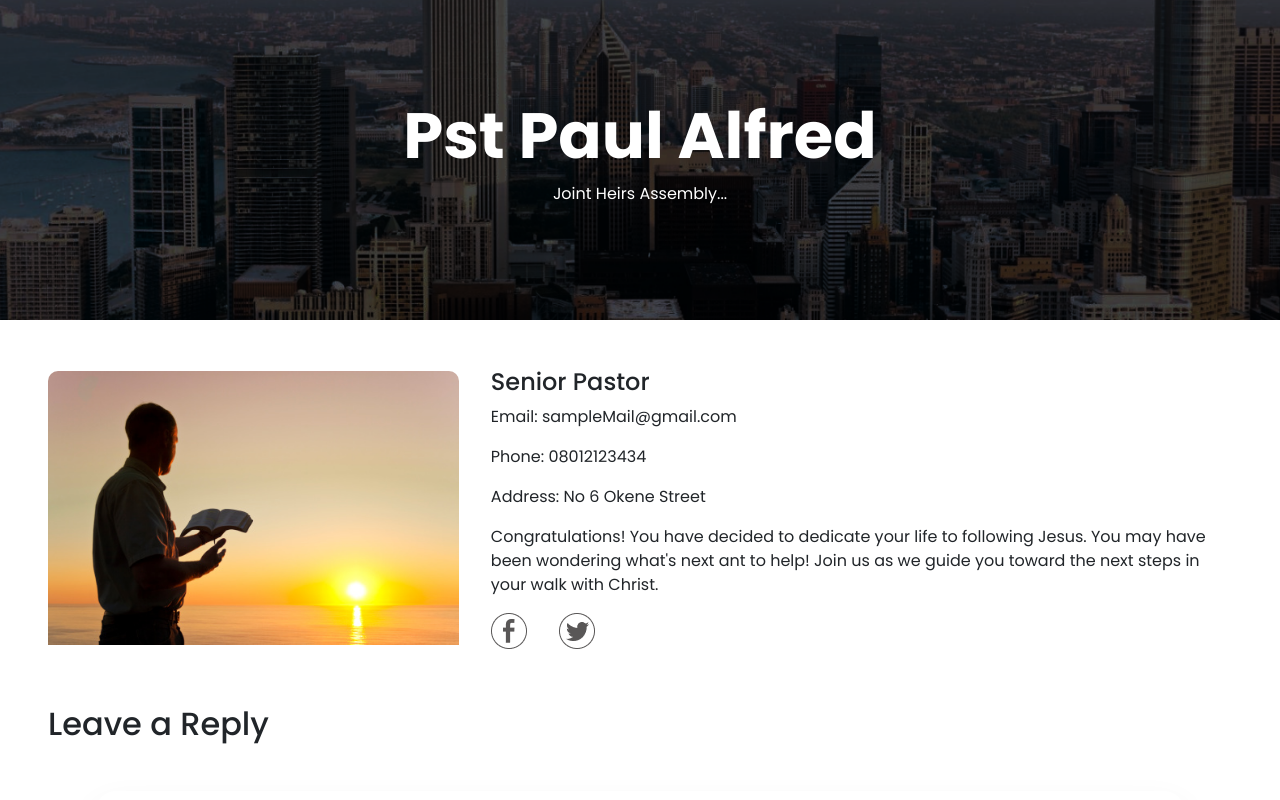
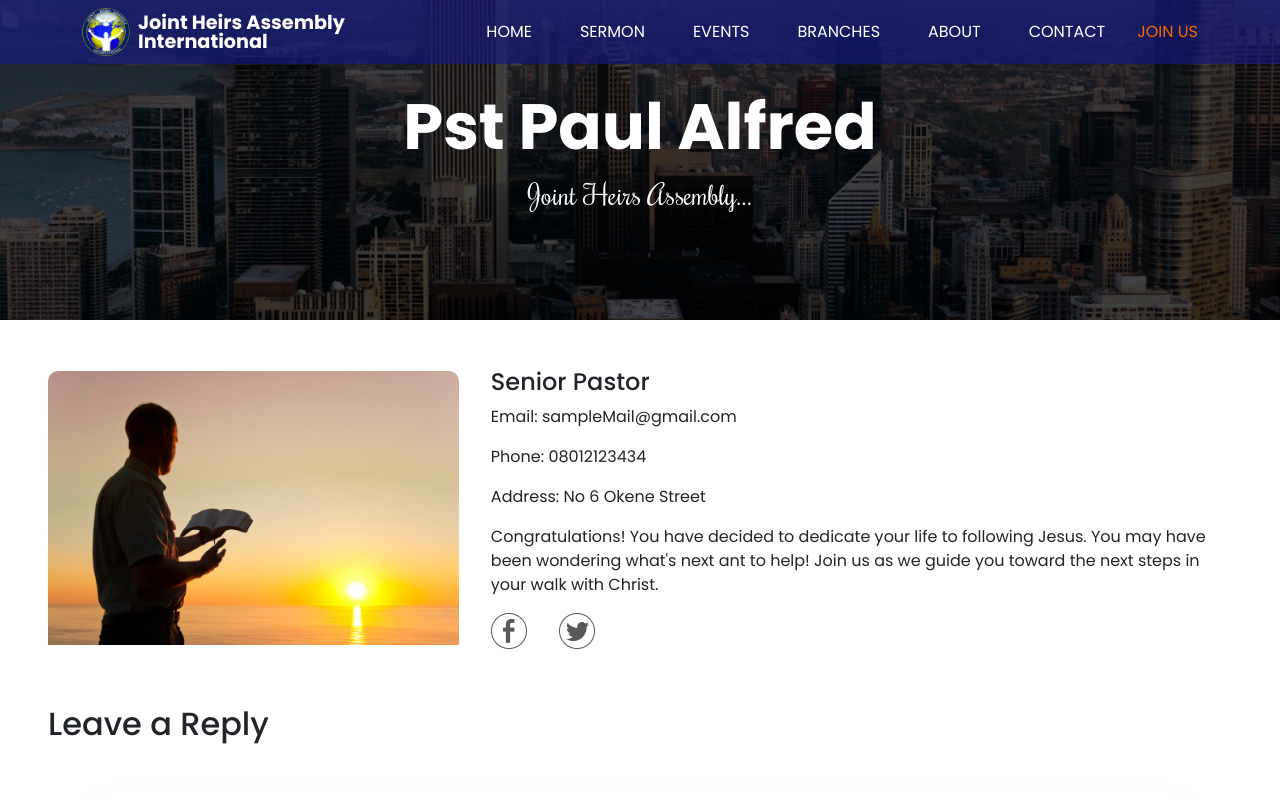
Before and after one commit to pin4eva/joint_heirs_frontend, a Next.js app: page /team/1 in a window 1280 px wide. Shown: the top 800 px of the page. Built offline with nearby package versions, Linux system fonts and the light colour scheme.

Commit message:
merged dev into team

```diff
--- a/src/components/team/TeamHero.tsx
+++ b/src/components/team/TeamHero.tsx
@@ -5,7 +5,7 @@ const TeamHero = ({ heroTitle }: { heroTitle: string }) => {
 		<div className="team-hero">
 			<div className="hero-desc">
 				<h1>{heroTitle}</h1>
-				<p id="rochester-p" style={{ color: "white" }}>
+				<p className="rochester fs-3" style={{ color: "white" }}>
 					Joint Heirs Assembly...
 				</p>
 			</div>
--- a/src/pages/index.tsx
+++ b/src/pages/index.tsx
@@ -154,7 +154,7 @@ const Home: NextPage = () => {
 									</p>
 									<div>
 										<Link href="/">
-											<a>Team Us</a>
+											<a>About Us</a>
 										</Link>
 									</div>
 								</div>
--- a/src/pages/team/[id].tsx
+++ b/src/pages/team/[id].tsx
@@ -20,7 +20,7 @@ const SingleTeam = () => {
 	if (!team) return <p>loading...</p>;
 
 	return (
-		<FrontLayout showHeader={false}>
+		<FrontLayout title="Team">
 			<div className="team">
 				<div className="single-team">
 					<TeamHero heroTitle={team?.name} />
```
